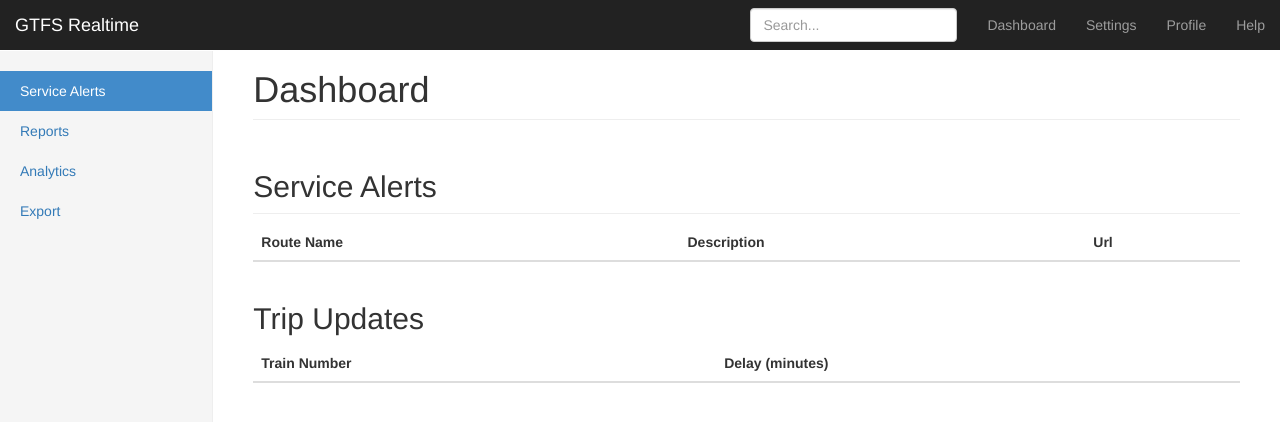
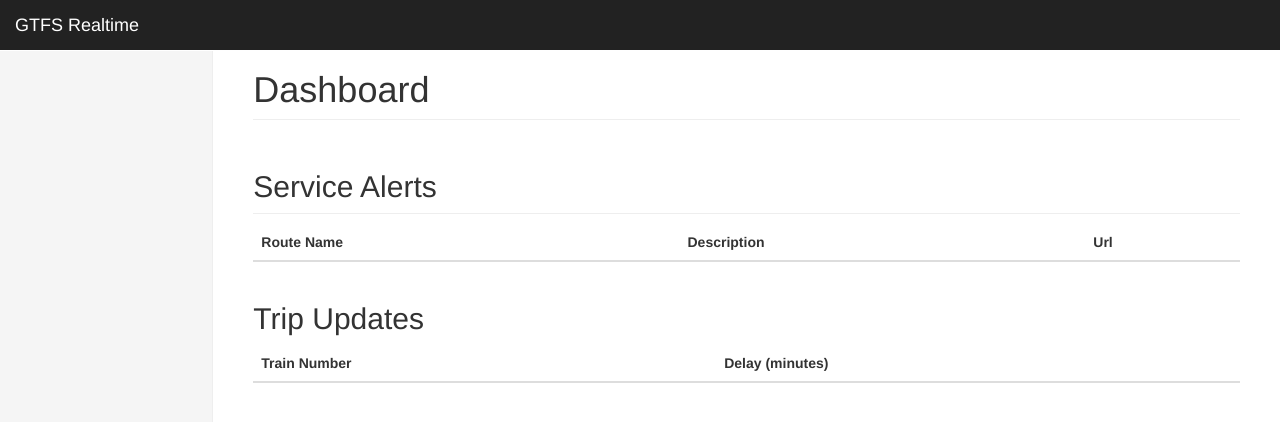
Before and after one commit to oSoc15/gtfs-rt-demo, a website: page public/index.html in a window 1280 px wide. Drawn offline with nearby package versions, Linux system fonts and the light colour scheme; no server answers.

Commit message:
Commented away the dummy links

```diff
--- a/public/index.html
+++ b/public/index.html
@@ -41,7 +41,7 @@
             <a class="navbar-brand" href="#">GTFS Realtime</a>
         </div>
         <div id="navbar" class="navbar-collapse collapse">
-            <ul class="nav navbar-nav navbar-right">
+            <!--<ul class="nav navbar-nav navbar-right">
                 <li><a href="#">Dashboard</a></li>
                 <li><a href="#">Settings</a></li>
                 <li><a href="#">Profile</a></li>
@@ -49,7 +49,7 @@
             </ul>
             <form class="navbar-form navbar-right">
                 <input type="text" class="form-control" placeholder="Search...">
-            </form>
+            </form>-->
         </div>
     </div>
 </nav>
@@ -57,12 +57,12 @@
 <div class="container-fluid">
     <div class="row">
         <div class="col-sm-3 col-md-2 sidebar">
-            <ul class="nav nav-sidebar">
+            <!--<ul class="nav nav-sidebar">
                 <li class="active"><a href="#">Service Alerts <span class="sr-only">(current)</span></a></li>
                 <li><a href="#">Reports</a></li>
                 <li><a href="#">Analytics</a></li>
                 <li><a href="#">Export</a></li>
-            </ul>
+            </ul>-->
 
         </div>
 
```
